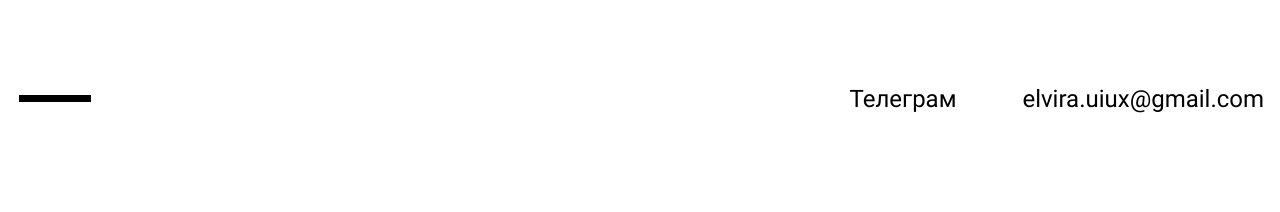
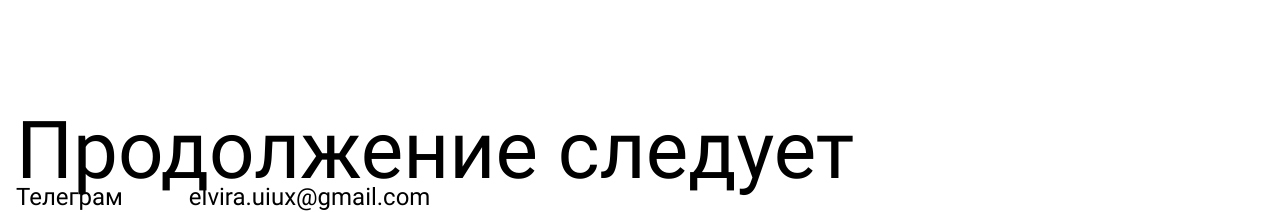
Before and after one commit to Sotneo/ElDesignPortfolio, a plain HTML site: page index.htm in a window 1280 px wide. Shown: the part 1995-2207 px from the top of the page. Before the commit the page ends 2109 px from the top, so only its background shows below. Drawn offline with Linux system fonts and the light colour scheme.

Commit message:
fix footer

```diff
--- a/index.htm
+++ b/index.htm
@@ -37,8 +37,7 @@
     </section>
     <footer class="main-footer">
       <div class="main-footer-dates">
-        <span class="main-footer-dates__date"></span>
-        <div class="main-footer-dates__hyphen"></div>
+        <span class="main-footer-dates__date">Продолжение следует</span>
         <span class="main-footer-dates__date"></span>
       </div>
       <div class="main-footer-links">
```
